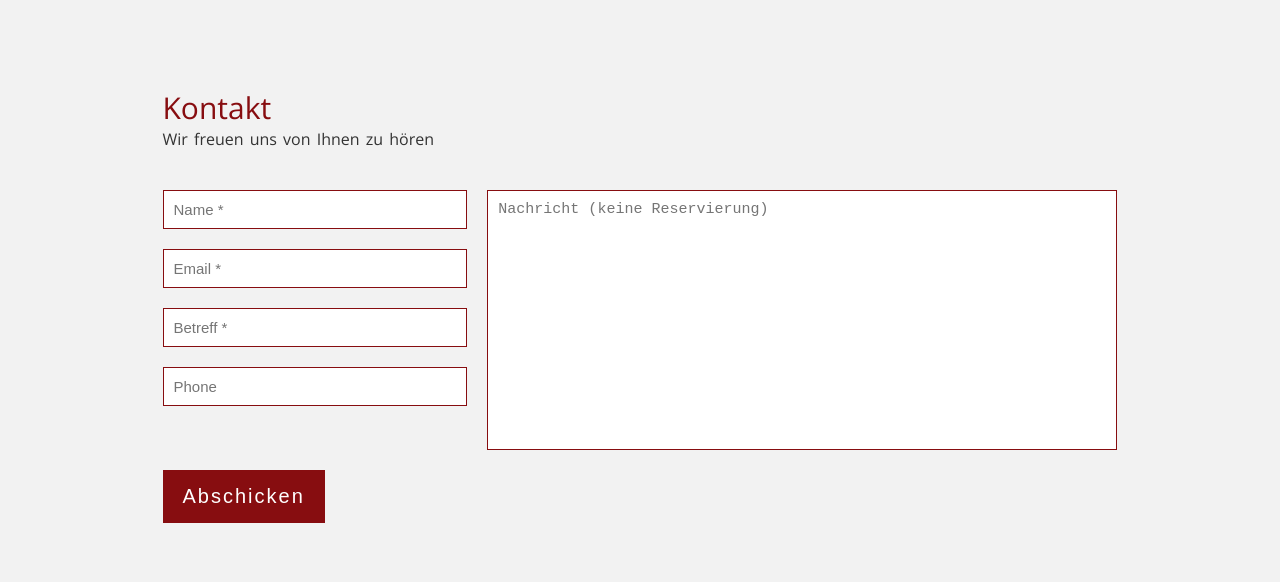
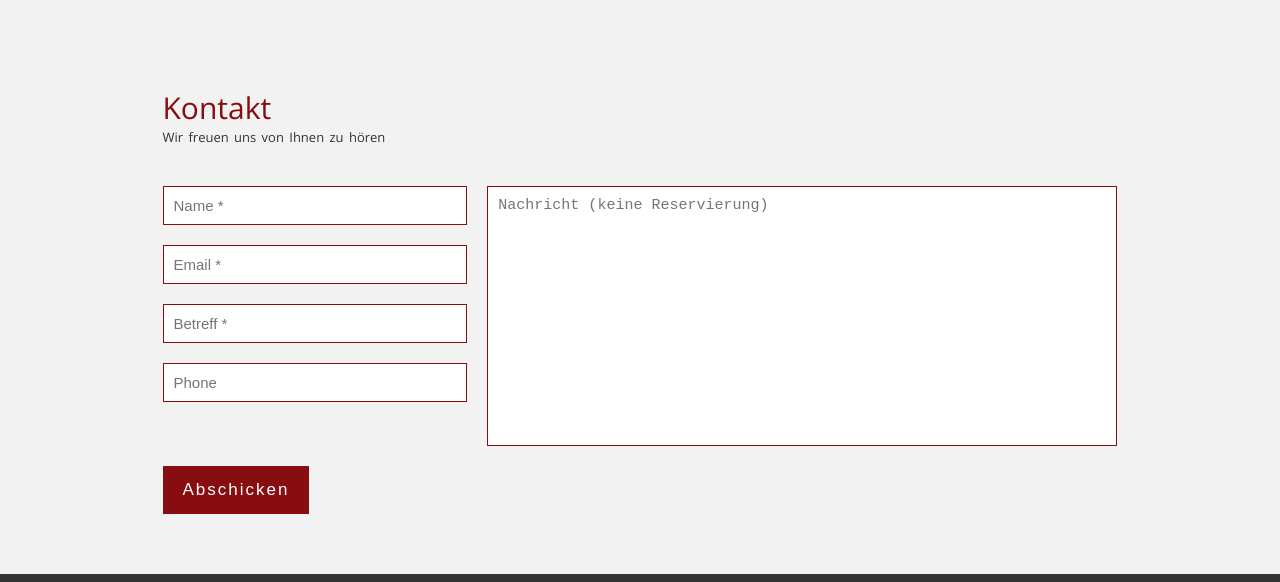
Before and after one commit to thaisonbk57/QuanXua-Restaurant, a website: page src/kontakt.html in a window 1280 px wide. Shown: the part 1000-1582 px from the top of the page. Drawn offline with nearby package versions, Linux system fonts and the light colour scheme; files that its build step writes are made by us from their sources; a web font is replaced by a local one.

Commit message:
slightly update the button

```diff
--- a/src/scss/custom/_typography.scss
+++ b/src/scss/custom/_typography.scss
@@ -35,10 +35,10 @@ img {
 }
 
 .btn {
-  padding: 1.5rem 2rem;
+  padding: 1.4rem 2rem;
   border: none;
   transition: 0.2s;
-  font-size: 2rem;
+  font-size: 1.7rem;
   letter-spacing: 2px;
   // font-weight: 300;
   cursor: pointer;
@@ -94,6 +94,10 @@ img {
   text-align: justify;
 }
 
+.text-sm {
+  font-size: 1.3rem;
+}
+
 .float-left {
   float: left;
   @include clearfix;
```
